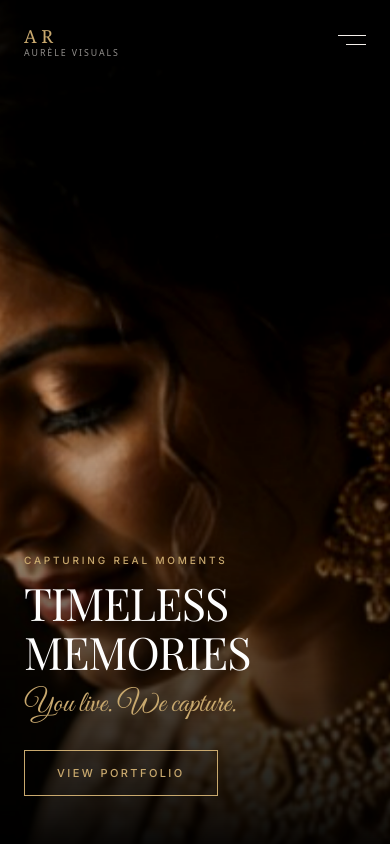
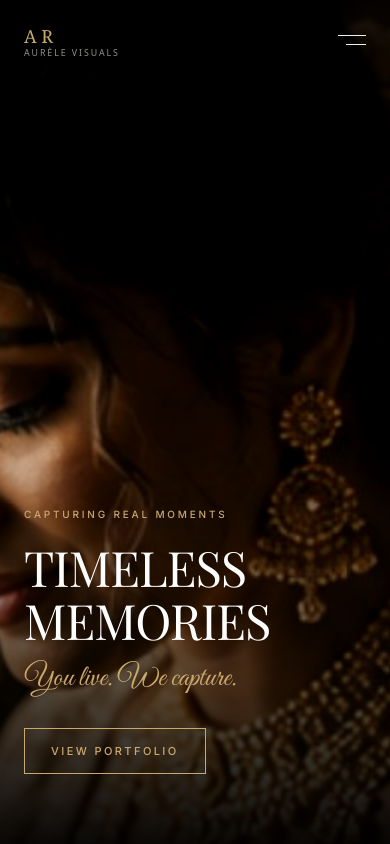
Before and after one commit to satishbokka/luxury-portfolio, a Next.js app: page / in a window 390 px wide. Shown: the top 844 px of the page. Built offline with nearby package versions, Linux system fonts and the light colour scheme.

Commit message:
Final mobile Hero positioning: object-[46%_32%] and anchored bottom content

```diff
--- a/components/Hero.tsx
+++ b/components/Hero.tsx
@@ -45,12 +45,12 @@ export function Hero() {
   return (
     <section
       ref={heroRef}
-      className="relative flex h-[100svh] min-h-[700px] w-full items-end pb-12 pt-20 sm:pb-16 md:h-screen md:min-h-[700px] md:max-h-[1080px] md:items-center md:py-0 overflow-hidden bg-black"
+      className="relative flex h-[100svh] min-h-[700px] w-full overflow-hidden bg-black md:h-screen md:min-h-[700px] md:max-h-[1080px] md:items-center"
       aria-label="Hero"
     >
       {/* =========================================================
           HERO IMAGE
-          Mobile: Full viewport with art-directed 40% 38% focus (bride face & jewellery)
+          Mobile: Full viewport with art-directed 46% 32% focus (bride face, eyes, jewellery)
           Desktop: Right anchored (md:w-[67%] lg:w-[63%] xl:w-[60%])
           ========================================================= */}
 
@@ -83,7 +83,7 @@ export function Hero() {
             sizes="(max-width: 768px) 100vw, 60vw"
             className="
               object-cover
-              object-[40%_38%]
+              object-[46%_32%]
               md:object-[72%_45%]
               lg:object-[74%_45%]
               brightness-[1.06]
@@ -136,9 +136,9 @@ export function Hero() {
         {/* =======================================================
             CINEMATIC GRADIENT — MOBILE
             Layered 5-stop gradient protecting text without darkening bride:
-            Top: 62% for header clarity
-            Middle: 15% - 18% keeping bride face & gold jewellery bright
-            Text area: 55%
+            Top: 68% for header clarity
+            Middle: 12% keeping bride face & gold jewellery naturally illuminated
+            Text area: 58%
             Bottom: 96% deep black
             ======================================================= */}
 
@@ -146,14 +146,14 @@ export function Hero() {
           className="pointer-events-none absolute inset-0 z-10 md:hidden"
           style={{
             background:
-              "linear-gradient(to bottom, rgba(0,0,0,0.62) 0%, rgba(0,0,0,0.15) 32%, rgba(0,0,0,0.18) 50%, rgba(0,0,0,0.55) 72%, rgba(0,0,0,0.96) 100%)",
+              "linear-gradient(to bottom, rgba(0,0,0,0.68) 0%, rgba(0,0,0,0.12) 32%, rgba(0,0,0,0.12) 52%, rgba(0,0,0,0.58) 76%, rgba(0,0,0,0.96) 100%)",
           }}
         />
       </div>
 
       {/* =========================================================
           HERO CONTENT
-          Mobile: Positioned lower-left for optimal photographic balance
+          Mobile: Anchored lower-left (bottom-[70px] left-6)
           Desktop: Vertically centered editorial column
           ========================================================= */}
 
@@ -173,7 +173,19 @@ export function Hero() {
       >
         <div
           className="
-            w-full
+            absolute
+            left-6
+            right-6
+            bottom-[70px]
+            sm:left-8
+            sm:right-8
+            sm:bottom-[75px]
+            md:relative
+            md:left-auto
+            md:right-auto
+            md:bottom-auto
+            w-auto
+            md:w-full
             max-w-[580px]
             pl-0
             sm:pl-2
@@ -186,7 +198,7 @@ export function Hero() {
 
           <motion.span
             className="
-              mb-2.5
+              mb-[18px]
               block
               text-[0.625rem]
               font-medium
@@ -214,7 +226,7 @@ export function Hero() {
           <motion.h1
             className={`
               ${playfair.className}
-              text-[clamp(2.75rem,11.5vw,3.75rem)]
+              text-[clamp(3rem,12.5vw,3.8rem)]
               font-normal
               uppercase
               leading-[1.0]
@@ -247,14 +259,13 @@ export function Hero() {
           <motion.p
             className={`
               ${greatVibes.className}
-              mt-2
-              mb-6
+              mt-[12px]
+              mb-[28px]
+              sm:mb-[30px]
               block
               text-[clamp(1.85rem,7.5vw,2.35rem)]
               leading-snug
               text-[#C9A96E]
-              sm:mt-2.5
-              sm:mb-7
               sm:text-3xl
               md:mt-4
               md:mb-10
@@ -289,8 +300,8 @@ export function Hero() {
                 border
                 border-[#C9A96E]
                 bg-transparent
-                px-6
-                py-3
+                px-[26px]
+                py-[14px]
                 text-[0.625rem]
                 font-medium
                 uppercase
```
